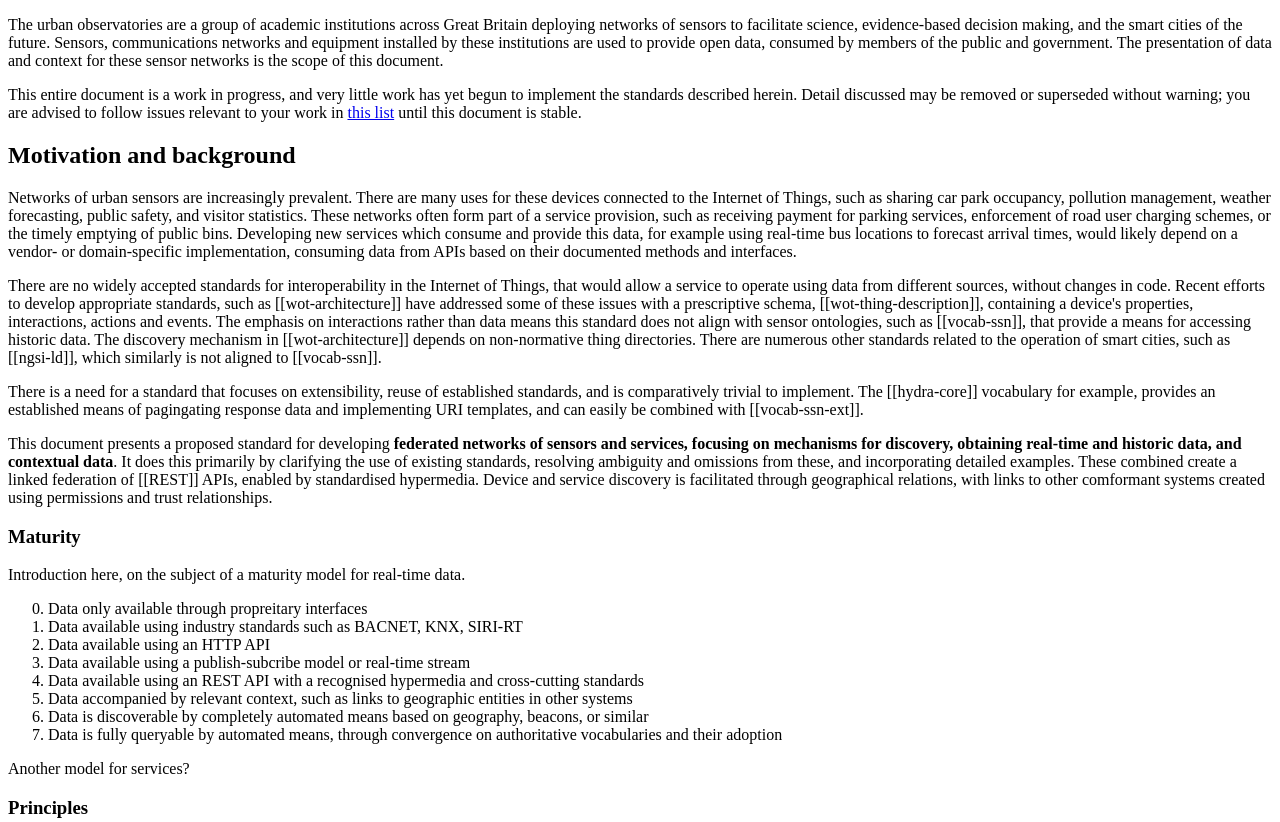
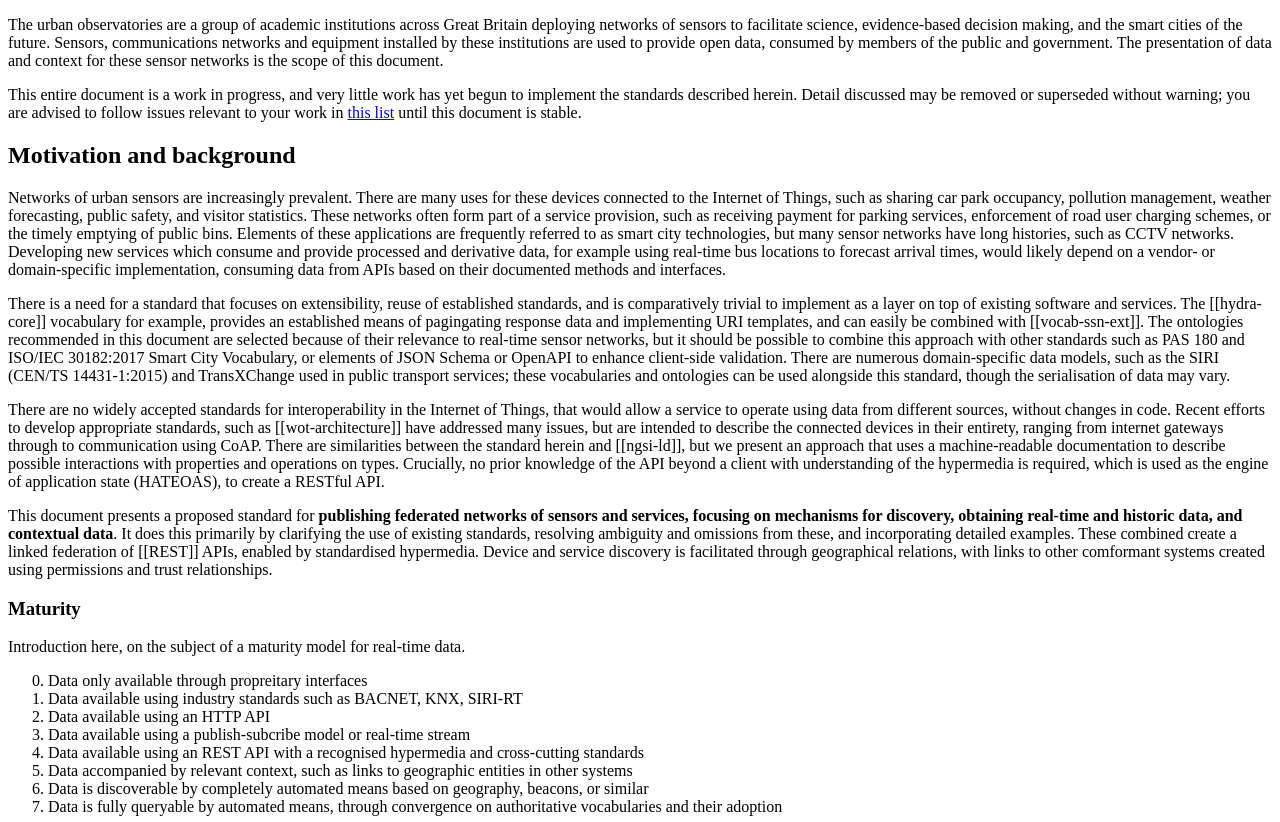
Before and after one commit to urbanobservatory/standards, a plain HTML site: page docs/index.htm in a window 1280 px wide. Shown: the top 822 px of the page. Drawn offline with Linux system fonts and the light colour scheme.

Commit message:
Improvements to motivation section.

```diff
--- a/docs/index.htm
+++ b/docs/index.htm
@@ -107,26 +107,32 @@
       <p>Networks of urban sensors are increasingly prevalent. There are many uses for these devices connected to the
         Internet of Things, such as sharing car park occupancy, pollution management, weather forecasting, public safety,
         and visitor statistics. These networks often form part of a service provision, such as receiving payment for
-        parking services, enforcement of road user charging schemes, or the timely emptying of public bins. Developing
-        new services which consume and provide this data, for example using real-time bus locations to forecast arrival
-        times, would likely depend on a vendor- or domain-specific implementation, consuming data from APIs based on
-        their documented methods and interfaces.</p>
+        parking services, enforcement of road user charging schemes, or the timely emptying of public bins. Elements of
+        these applications are frequently referred to as smart city technologies, but many sensor networks have long
+        histories, such as CCTV networks. Developing new services which consume and provide processed and derivative
+        data, for example using real-time bus locations to forecast arrival times, would likely depend on a vendor- or
+        domain-specific implementation, consuming data from APIs based on their documented methods and interfaces.</p>
+
+      <p>There is a need for a standard that focuses on extensibility, reuse of established standards, and is
+        comparatively trivial to implement as a layer on top of existing software and services. The [[hydra-core]]
+        vocabulary for example, provides an established means of pagingating response data and implementing URI
+        templates, and can easily be combined with [[vocab-ssn-ext]]. The ontologies recommended in this document are
+        selected because of their relevance to real-time sensor networks, but it should be possible to combine this
+        approach with other standards such as PAS 180 and ISO/IEC 30182:2017 Smart City Vocabulary, or elements of
+        JSON Schema or OpenAPI to enhance client-side validation. There are numerous domain-specific data models, such
+        as the SIRI (CEN/TS 14431-1:2015) and TransXChange used in public transport services; these vocabularies and
+        ontologies can be used alongside this standard, though the serialisation of data may vary.</p>
 
       <p>There are no widely accepted standards for interoperability in the Internet of Things, that would allow a
         service to operate using data from different sources, without changes in code. Recent efforts to develop
-        appropriate standards, such as [[wot-architecture]] have addressed some of these issues with a prescriptive
-        schema, [[wot-thing-description]], containing a device's properties, interactions, actions and events.
-        The emphasis on interactions rather than data means this standard does not align with sensor ontologies,
-        such as [[vocab-ssn]], that provide a means for accessing historic data. The discovery
-        mechanism in [[wot-architecture]] depends on non-normative thing directories. There are numerous other standards
-        related to the operation of smart cities, such as [[ngsi-ld]], which similarly is not aligned to
-        [[vocab-ssn]].</p>
+        appropriate standards, such as [[wot-architecture]] have addressed many issues, but are intended to describe
+        the connected devices in their entirety, ranging from internet gateways through to communication using CoAP.
+        There are similarities between the standard herein and [[ngsi-ld]], but we present an approach that uses
+        a machine-readable documentation to describe possible interactions with properties and operations on types.
+        Crucially, no prior knowledge of the API beyond a client with understanding of the hypermedia is required, which
+        is used as the engine of application state (HATEOAS), to create a RESTful API.</p>
 
-      <p>There is a need for a standard that focuses on extensibility, reuse of established standards, and is
-        comparatively trivial to implement. The [[hydra-core]] vocabulary for example, provides an established means of
-        pagingating response data and implementing URI templates, and can easily be combined with [[vocab-ssn-ext]].</p>
-
-      <p>This document presents a proposed standard for developing <strong>federated networks of sensors and services,
+      <p>This document presents a proposed standard for <strong>publishing federated networks of sensors and services,
         focusing on mechanisms for discovery, obtaining real-time and historic data, and contextual data</strong>. It
         does this primarily by clarifying the use of existing standards, resolving ambiguity and
         omissions from these, and incorporating detailed examples. These combined create a linked federation of [[REST]]
```
